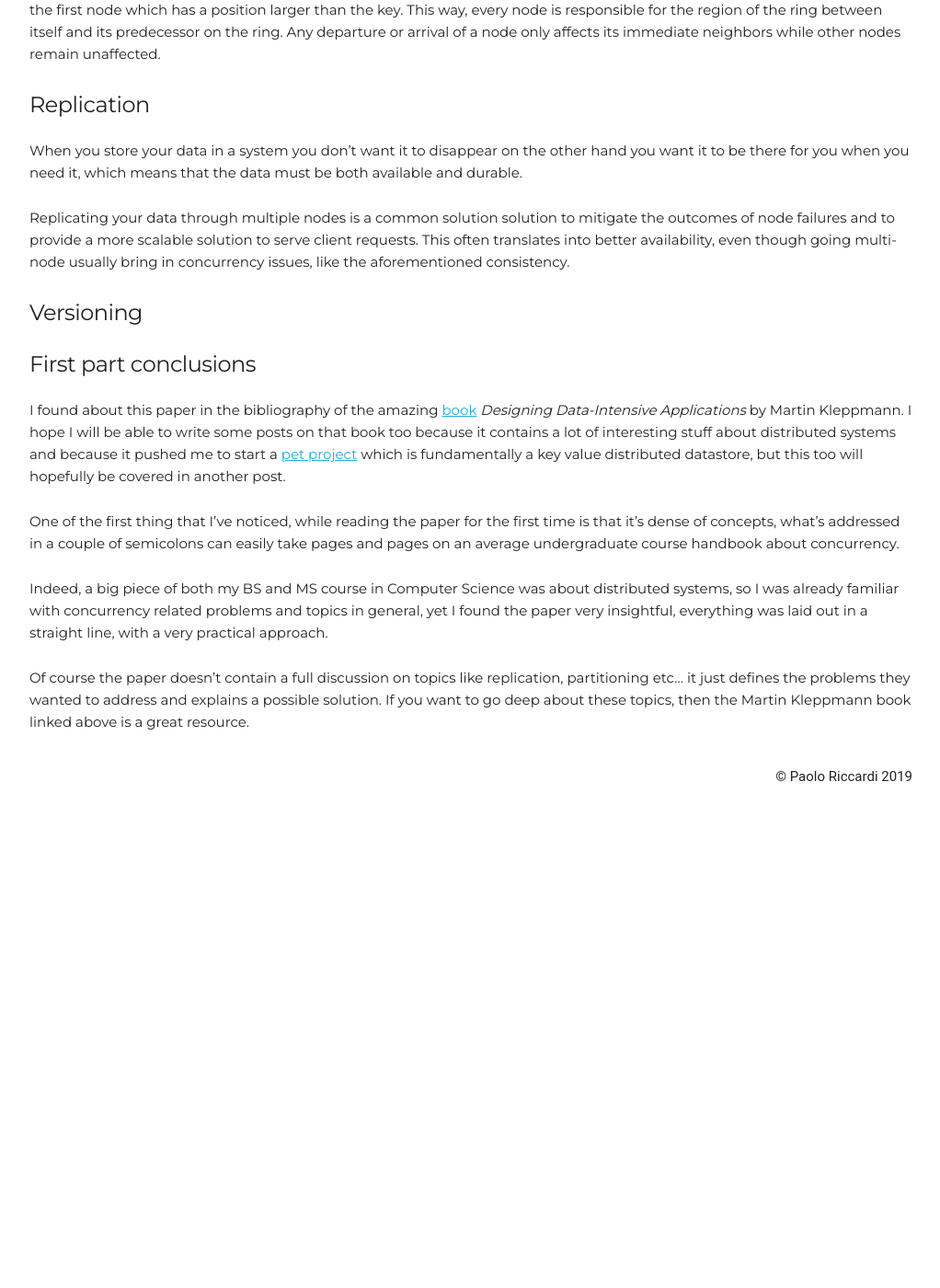
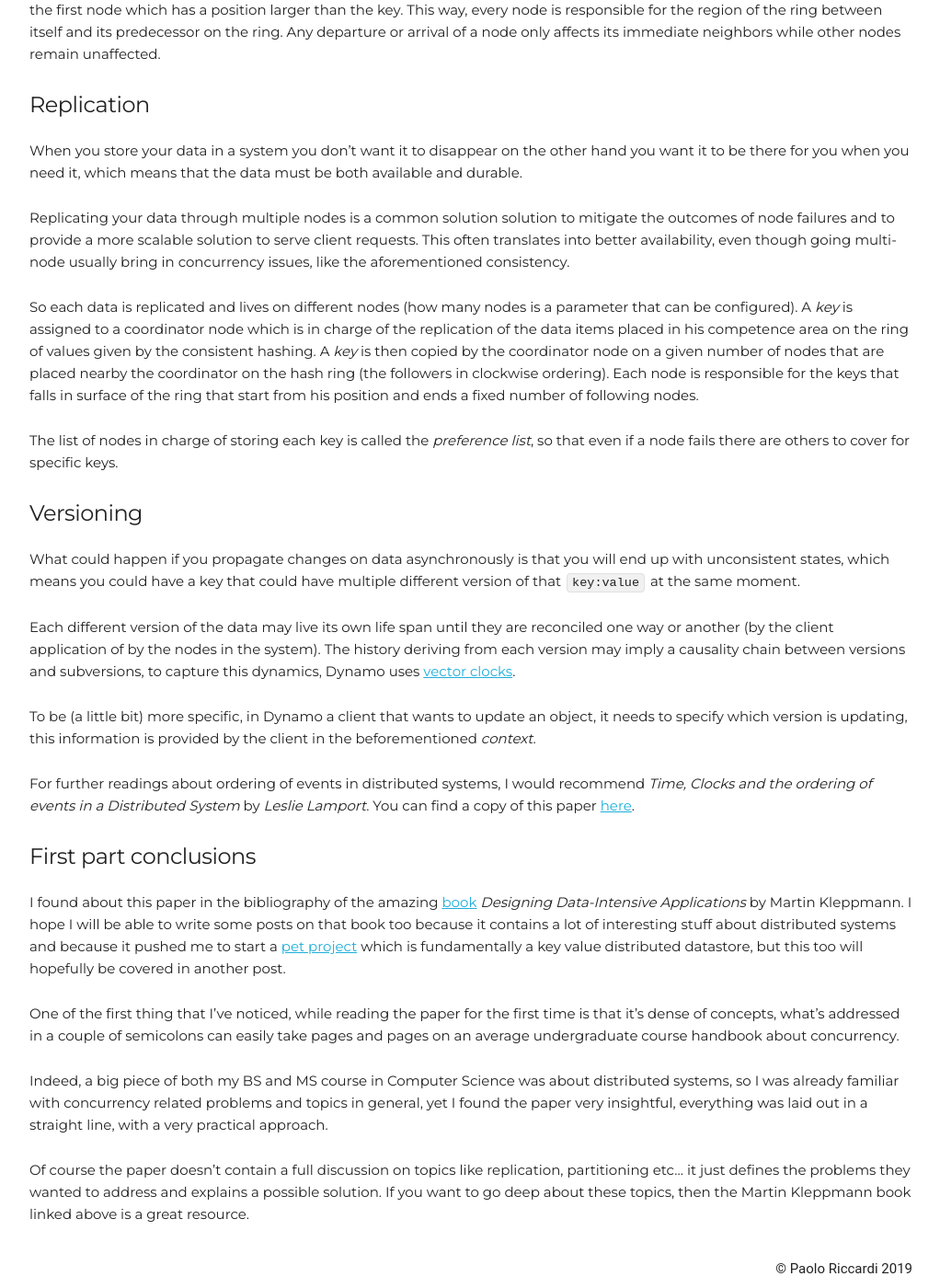
Before and after one commit to paoloriccardi/paoloriccardi.github.io, a Jekyll site: the page built from _posts/2021-09-21-the-dynamo-paper-part1.md, in a window 1280 px wide and 1400 px high, scrolled down 2698 px. Shown: the whole window at 92% size, without its empty margins (128-1150 px from the left). Built offline with Jekyll 4.4.1, drawn with Linux system fonts in a browser that asks for light colours; before the commit the page ends 3564 px from its top, so only the background shows below that.

Commit message:
dynamo paper post

```diff
--- a/_posts/2021-09-21-the-dynamo-paper-part1.md
+++ b/_posts/2021-09-21-the-dynamo-paper-part1.md
@@ -69,10 +69,20 @@ When you store your data in a system you don't want it to disappear on the other
 
 Replicating your data through multiple nodes is a common solution solution to mitigate the outcomes of node failures and to provide a more scalable solution to serve client requests. This often translates into better availability, even though going multi-node usually bring in concurrency issues, like the aforementioned consistency.
 
+So each data is replicated and lives on different nodes (how many nodes is a parameter that can be configured). A *key* is assigned to a coordinator node which is in charge of the replication of the data items placed in his competence area on the ring of values given by the consistent hashing.
+A *key* is then copied by the coordinator node  on a given number of nodes that are placed nearby the coordinator on the hash ring (the followers in clockwise ordering). Each node is responsible for the keys that falls in surface of the ring that start from his position and ends a fixed number of following nodes.
 
+The list of nodes in charge of storing each key is called the *preference list*, so that even if a node fails there are others to cover for specific keys.
 
 ##### Versioning
+What could happen if you propagate changes on data asynchronously is that you will end up with unconsistent states, which means you could have a key that could have multiple different version of that `key:value` at the same moment.
 
+Each different version of the data may live its own life span until they are reconciled one way or another (by the client application of by the nodes in the system).
+The history deriving from each version may imply a causality chain between versions and subversions, to capture this dynamics, Dynamo uses [vector clocks](https://en.wikipedia.org/wiki/Vector_clock){:target="blank"}.
+
+To be (a little bit) more specific, in Dynamo a client that wants to update an object, it needs to specify which version is updating, this information is provided by the client in the beforementioned *context*.
+
+For further readings about ordering of events in distributed systems, I would recommend *Time, Clocks and the ordering of events in a Distributed System* by *Leslie Lamport*. You can find a copy of this paper [here](https://lamport.azurewebsites.net/pubs/time-clocks.pdf){:target="_blank"}.
 
 ##### First part conclusions
 I found about this paper in the bibliography of the amazing [book](https://www.oreilly.com/library/view/designing-data-intensive-applications/9781491903063/){:target="_blank"} *Designing Data-Intensive Applications*  by Martin Kleppmann. I hope I will be able to write some posts on that book too because it contains a lot of interesting stuff about distributed systems and because it pushed me to start a [pet project](https://github.com/paoloriccardi/key-value-log){:target="_blank"} which is fundamentally a key value distributed datastore, but this too will hopefully be covered in another post.
```
